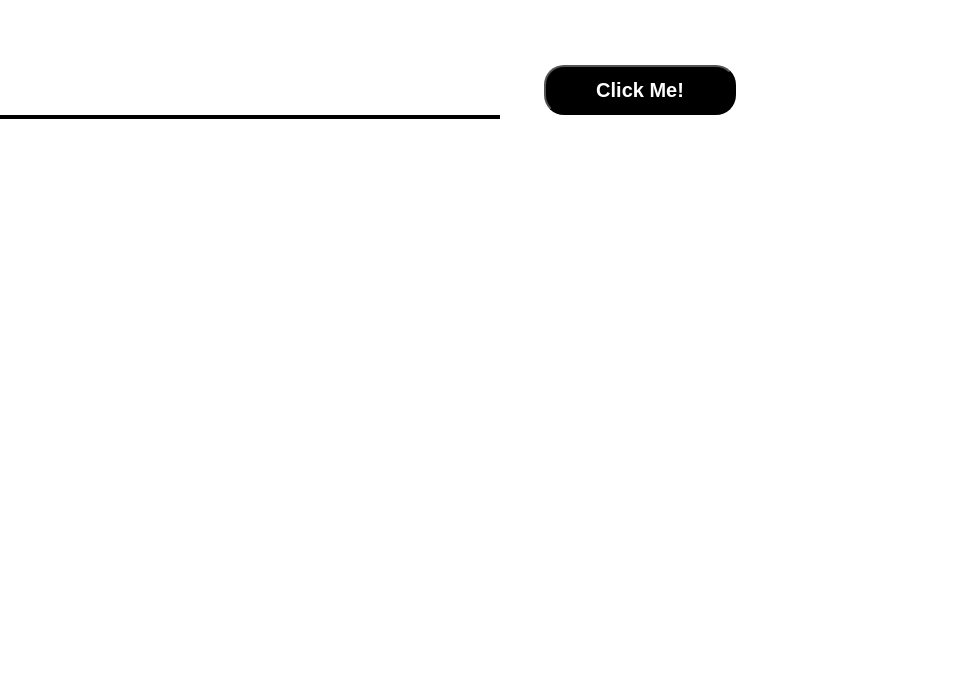
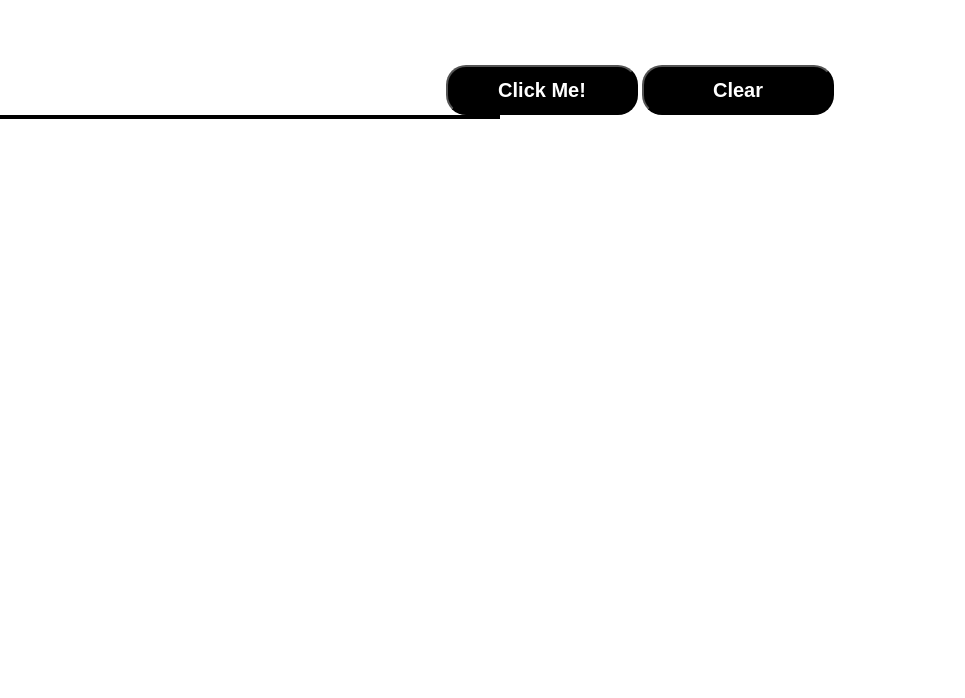
Before and after one commit to ifyfaith24/FrontEnd-Pro, a plain HTML site: page index.html in a window 1280 px wide. Shown: the part 102-800 px from the top of the page, without its empty margins (0-965 px from the left). Drawn offline with Linux system fonts and the light colour scheme.

Commit message:
Addded a clear button

```diff
--- a/index.html
+++ b/index.html
@@ -11,6 +11,7 @@
 <body>
     <h1>INTERACTIVE COLOR CHANGER</h1>
     <button onclick="myBgc()" id="clickme">Click Me!</button>
+    <button id="clear">Clear</button>
     <div id="box">
         <div id="colorHistory"></div>
     </div>
--- a/src/index.js
+++ b/src/index.js
@@ -1,5 +1,6 @@
  let btnOnPage = document.getElementById("clickme")
  let colorHistoryDiv = document.getElementById("colorHistory");
+ let clearBtn = document.getElementById("clear");
 
  const colors = ["#FF0000 ",
      " #00FF00",
@@ -29,4 +30,15 @@
      colorHistoryItem.classList.add("colorHistoryItem");
      colorHistoryItem.textContent = bgColor;
      colorHistoryDiv.prepend(colorHistoryItem);
+
+
+
+
  });
+
+
+ clearBtn.addEventListener("click", () => {
+     document.body.style.backgroundColor = "";
+
+     colorHistoryDiv.innerHTML = "";
+ });
--- a/src/style.css
+++ b/src/style.css
@@ -20,6 +20,17 @@
         color: white;
     }
 
+    #clear {
+        margin-top: 80px;
+        height: 50px;
+        width: 15%;
+        font-size: 20px;
+        font-weight: bolder;
+        border-radius: 20px;
+        background-color: black;
+        color: white;
+    }
+
     #box {
         height: auto;
         width: 500px;
```
